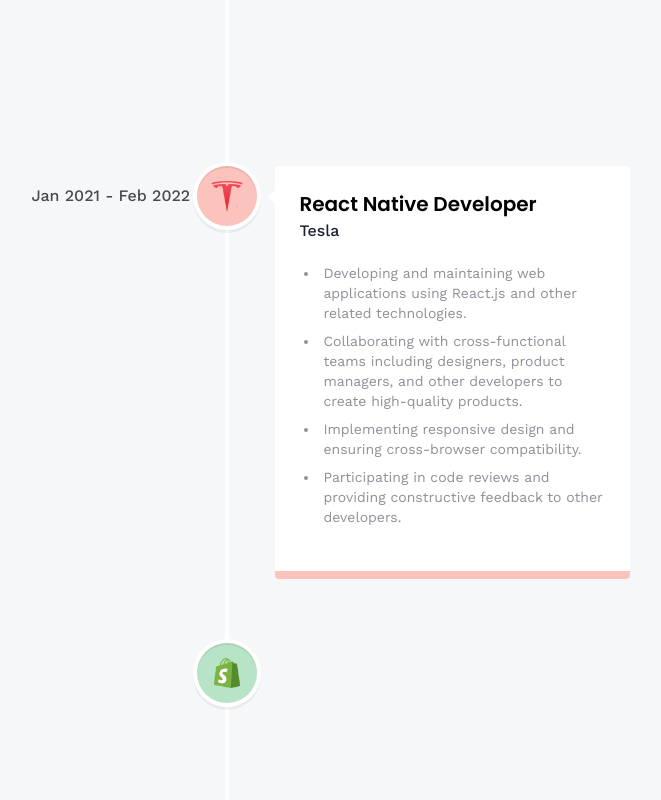
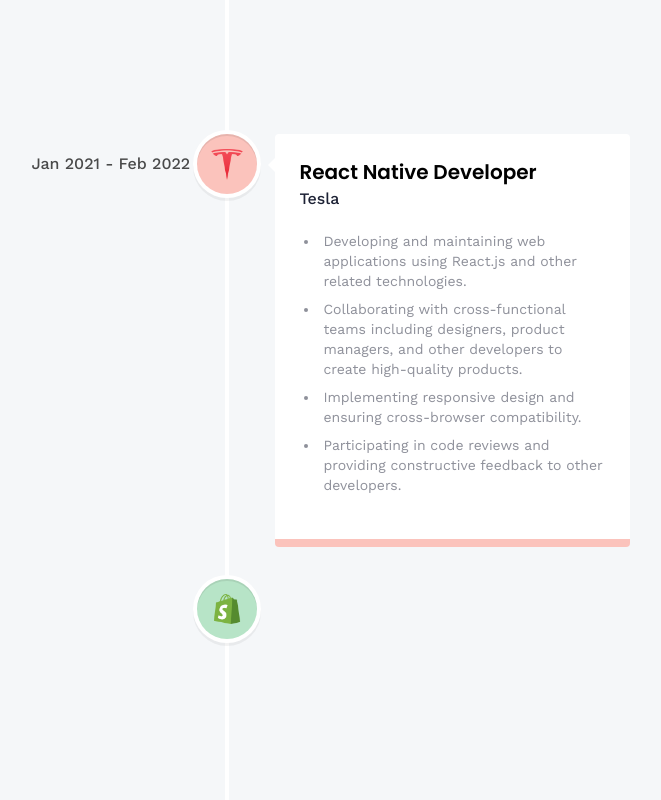
Before and after one commit to brandongautama/Portfolio, a React (Vite) app: page / in a window 1280 px wide. Shown: the part 1340-2140 px from the top of the page, without its empty margins (413-1074 px from the left). Built offline with nearby package versions, Linux system fonts and the light colour scheme.

Commit message:
override react-timeline margin

```diff
--- a/src/pages/Timeline.jsx
+++ b/src/pages/Timeline.jsx
@@ -3,6 +3,7 @@ import {
   VerticalTimelineElement,
 } from "react-vertical-timeline-component";
 import "react-vertical-timeline-component/style.min.css";
+import "./timeline.css";
 
 const Timeline = ({ id, timeline }) => {
   const experiences = timeline.experiences;
--- /dev/null
+++ b/src/pages/timeline.css
@@ -0,0 +1,4 @@
+@media only screen and (min-width: 1170px){
+.vertical-timeline-element {
+    margin: 2em 0;
+}}
```
